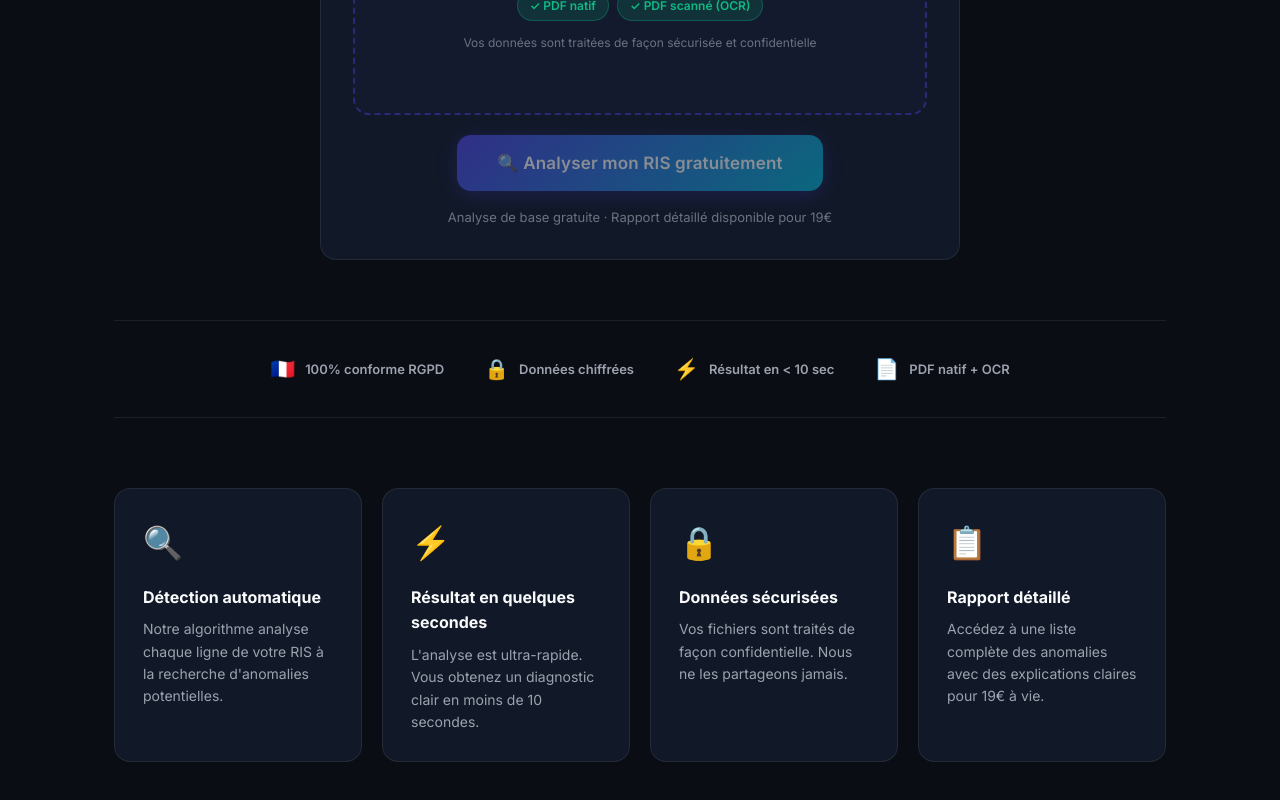
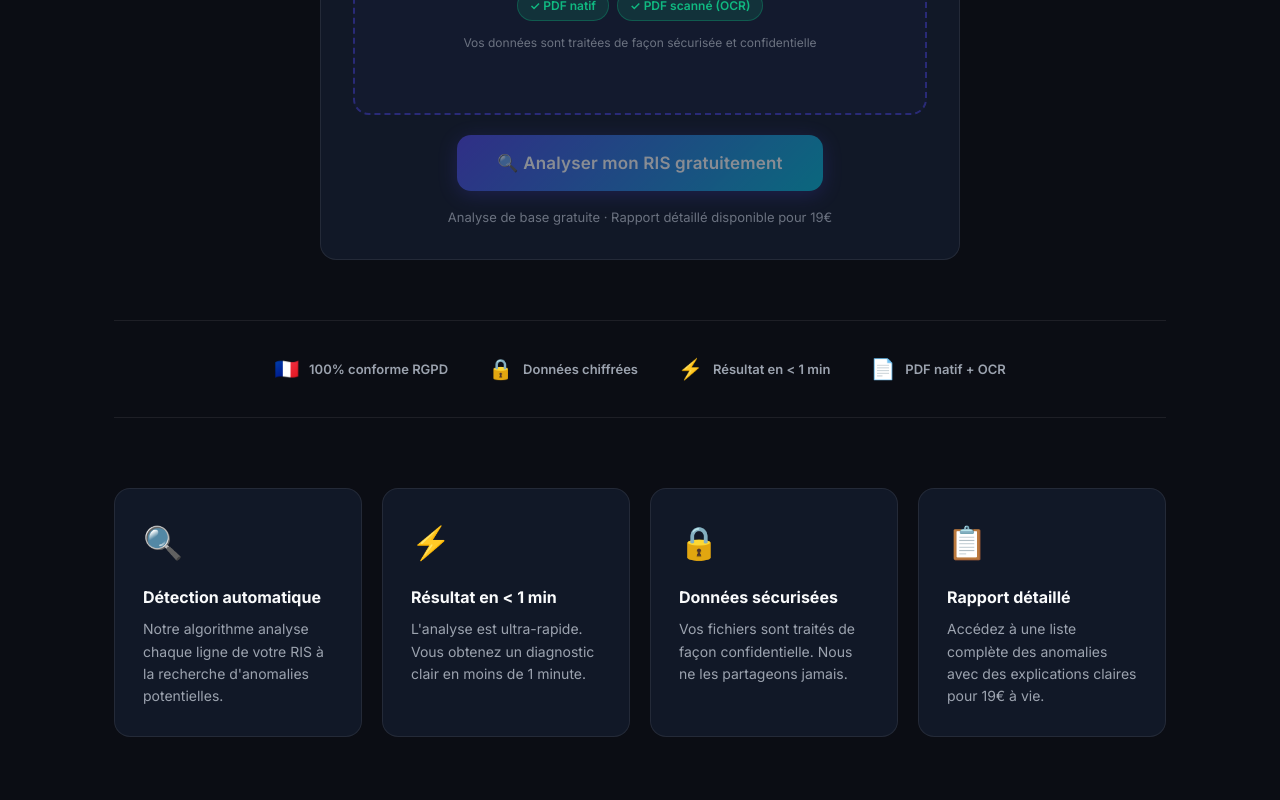
Before and after one commit to hologramconseils/ris-pro, a React (Vite) app in the folder frontend/: page / in a window 1280 px wide. Shown: the part 921-1721 px from the top of the page. Built offline with nearby package versions, Linux system fonts and the light colour scheme; no server answers.

Commit message:
content: update processing time from 10s to 1m

```diff
--- a/frontend/src/pages/LandingPage.jsx
+++ b/frontend/src/pages/LandingPage.jsx
@@ -9,7 +9,7 @@ import { motion, AnimatePresence } from 'framer-motion'
 
 const FEATURES = [
   { icon: '🔍', title: 'Détection automatique', desc: 'Notre algorithme analyse chaque ligne de votre RIS à la recherche d\'anomalies potentielles.' },
-  { icon: '⚡', title: 'Résultat en quelques secondes', desc: 'L\'analyse est ultra-rapide. Vous obtenez un diagnostic clair en moins de 10 secondes.' },
+  { icon: '⚡', title: 'Résultat en < 1 min', desc: 'L\'analyse est ultra-rapide. Vous obtenez un diagnostic clair en moins de 1 minute.' },
   { icon: '🔒', title: 'Données sécurisées', desc: 'Vos fichiers sont traités de façon confidentielle. Nous ne les partageons jamais.' },
   { icon: '📋', title: 'Rapport détaillé', desc: 'Accédez à une liste complète des anomalies avec des explications claires pour 19€ à vie.' },
 ]
@@ -124,7 +124,7 @@ export default function LandingPage() {
         >
           <div className="trust-item"><span>🇫🇷</span> 100% conforme RGPD</div>
           <div className="trust-item"><span>🔒</span> Données chiffrées</div>
-          <div className="trust-item"><span>⚡</span> Résultat en &lt; 10 sec</div>
+          <div className="trust-item"><span>⚡</span> Résultat en &lt; 1 min</div>
           <div className="trust-item"><span>📄</span> PDF natif + OCR</div>
         </motion.div>
 
```
